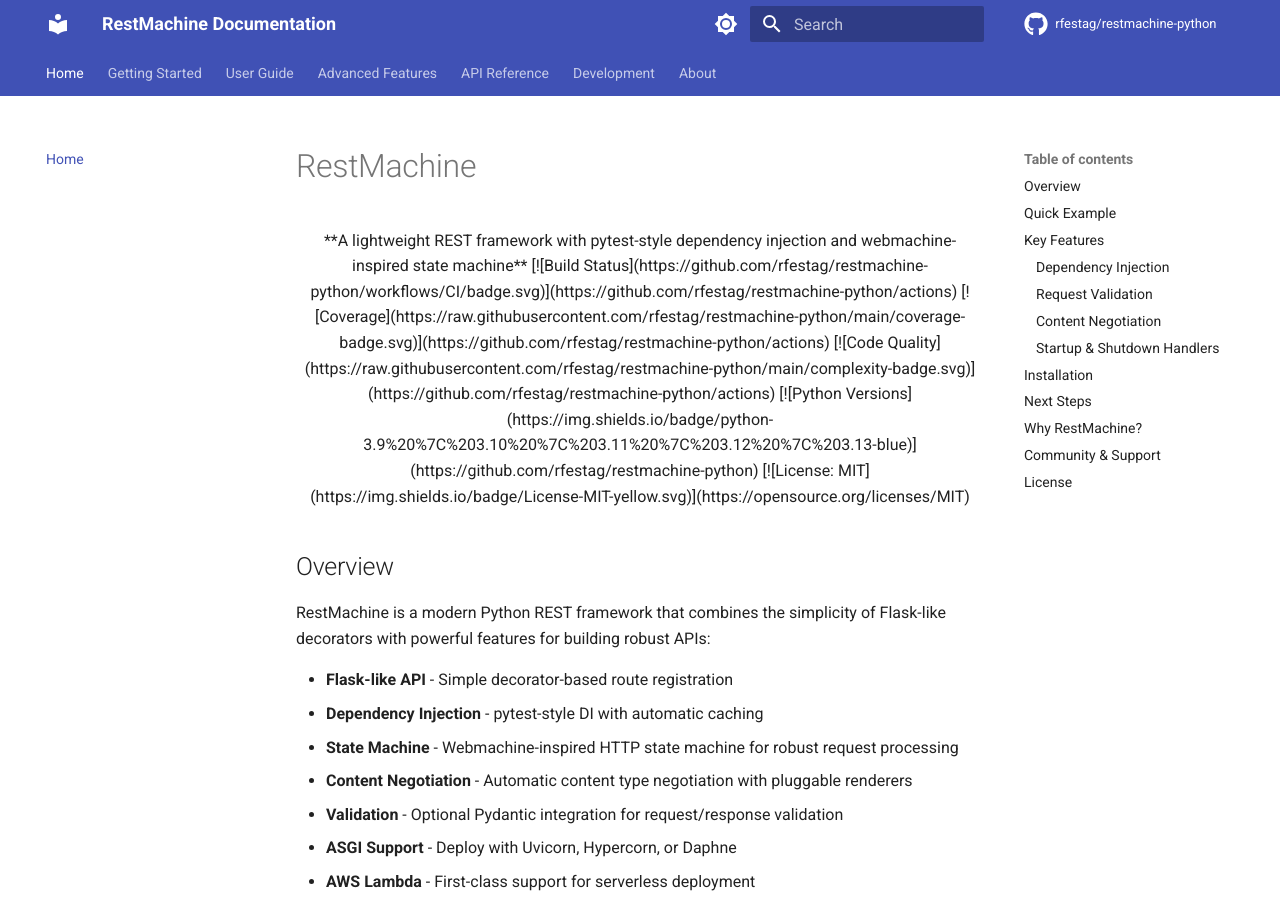
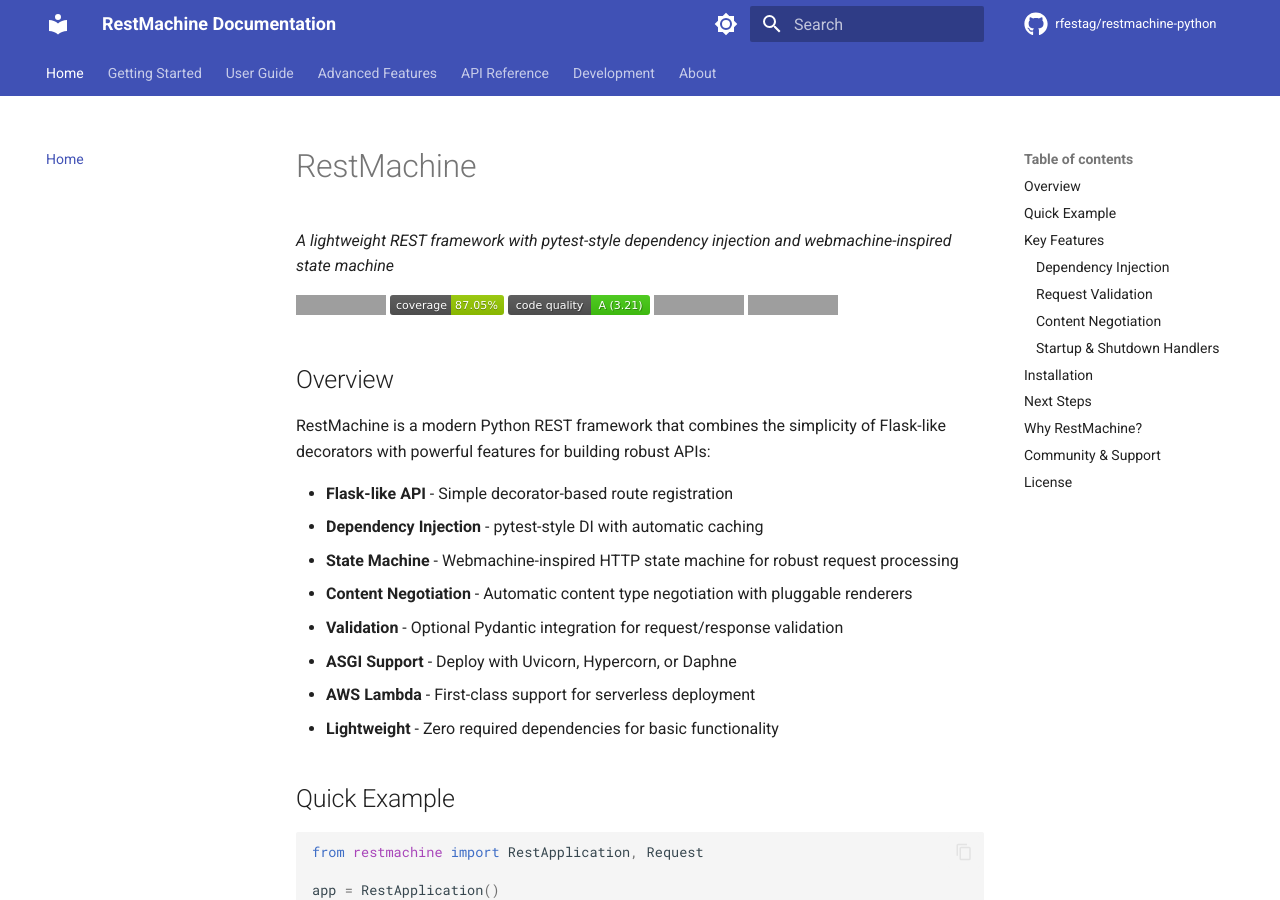
Before and after one commit to rfestag/restmachine-python, an MkDocs documentation site: the page built from docs/index.md, in a window 1280 px wide and 900 px high. Built offline with MkDocs 1.6.1 and Material for MkDocs 9.7.7, drawn with Linux system fonts in a browser that asks for light colours; comment, search, counter and statistics services are not loaded; the version menu is left out; grey boxes are pictures that could not be loaded.

Commit message:
Fixed formatting of docs index

```diff
--- a/docs/index.md
+++ b/docs/index.md
@@ -1,16 +1,12 @@
 # RestMachine
 
-<div align="center">
-
-**A lightweight REST framework with pytest-style dependency injection and webmachine-inspired state machine**
+*A lightweight REST framework with pytest-style dependency injection and webmachine-inspired state machine*
 
 [![Build Status](https://github.com/rfestag/restmachine-python/workflows/CI/badge.svg)](https://github.com/rfestag/restmachine-python/actions)
 [![Coverage](https://raw.githubusercontent.com/rfestag/restmachine-python/main/coverage-badge.svg)](https://github.com/rfestag/restmachine-python/actions)
 [![Code Quality](https://raw.githubusercontent.com/rfestag/restmachine-python/main/complexity-badge.svg)](https://github.com/rfestag/restmachine-python/actions)
 [![Python Versions](https://img.shields.io/badge/python-3.9%20%7C%203.10%20%7C%203.11%20%7C%203.12%20%7C%203.13-blue)](https://github.com/rfestag/restmachine-python)
 [![License: MIT](https://img.shields.io/badge/License-MIT-yellow.svg)](https://opensource.org/licenses/MIT)
-
-</div>
 
 ## Overview
 
```
